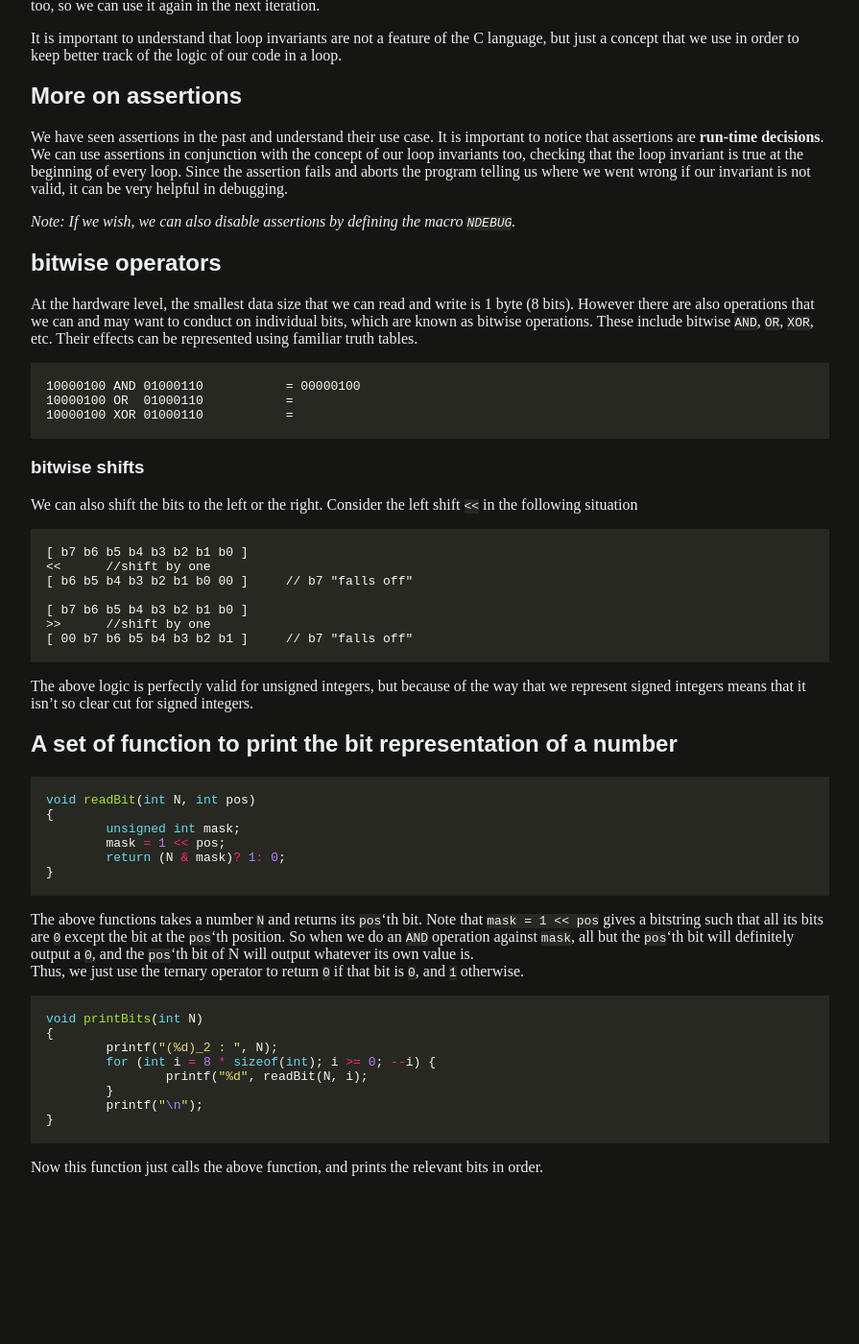
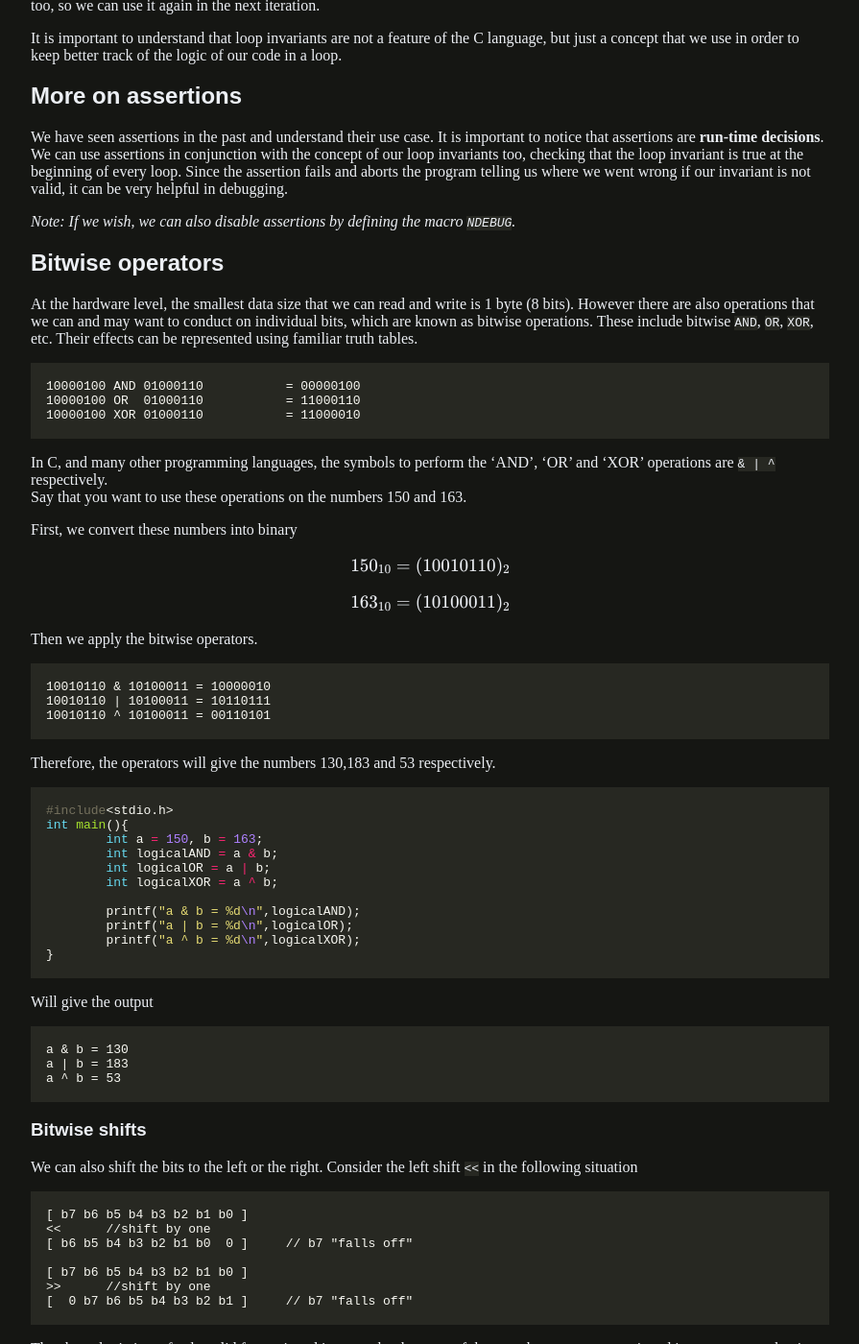
Before and after one commit to iiit-notebook/iiit-notebook.github.io, a Jekyll site: the page built from _posts/2020-11-06-c-pro-lecture-22.md, in a window 1280 px wide and 1400 px high, scrolled down 644 px. Shown: the whole window at 96% size, without its empty margins (192-1087 px from the left). Built offline with Jekyll 4.4.1, drawn with Linux system fonts in a browser that asks for light colours; formulas are drawn with MathJax 3; before the commit the page ends 1905 px from its top, so only the background shows below that; some of the changed text lies outside the part shown.

Commit message:
Added some examples for CPro 22

````diff
--- a/_posts/2020-11-06-c-pro-lecture-22.md
+++ b/_posts/2020-11-06-c-pro-lecture-22.md
@@ -39,7 +39,7 @@ Since the assertion fails and aborts the program telling us where we went wrong
 
 *Note: If we wish, we can also disable assertions by defining the macro `NDEBUG`.*
 
-## bitwise operators
+## Bitwise operators
 
 At the hardware level, the smallest data size that we can read and write is 1 byte (8 bits).
 However there are also operations that we can and may want to conduct on individual bits, which are known as bitwise operations.
@@ -47,20 +47,55 @@ These include bitwise `AND`, `OR`, `XOR`, etc. Their effects can be represented
 
 ```
 10000100 AND 01000110		= 00000100
-10000100 OR  01000110		=
-10000100 XOR 01000110 		=
+10000100 OR  01000110		= 11000110
+10000100 XOR 01000110 		= 11000010
 ```
+In C, and many other programming languages, the symbols to perform the 'AND', 'OR' and 'XOR' operations are ``` & | ^ ``` respectively.
+Say that you want to use these operations on the numbers 150 and 163.
 
-### bitwise shifts
+First, we convert these numbers into binary
+
+$$150_{10} = (10010110)_{2}$$
+
+$$163_{10} = (10100011)_{2}$$
+
+Then we apply the bitwise operators.
+```
+10010110 & 10100011 = 10000010
+10010110 | 10100011 = 10110111
+10010110 ^ 10100011 = 00110101
+```
+Therefore, the operators will give the numbers 130,183 and 53 respectively.
+
+```c
+#include<stdio.h>
+int main(){
+	int a = 150, b = 163;
+	int logicalAND = a & b;
+	int logicalOR = a | b;
+	int logicalXOR = a ^ b;
+
+	printf("a & b = %d\n",logicalAND);
+	printf("a | b = %d\n",logicalOR);
+	printf("a ^ b = %d\n",logicalXOR);
+}
+```
+Will give the output
+```
+a & b = 130
+a | b = 183
+a ^ b = 53
+```
+### Bitwise shifts
 We can also shift the bits to the left or the right. Consider the left shift `<<` in the following situation
 ```
 [ b7 b6 b5 b4 b3 b2 b1 b0 ]
 <<	//shift by one
-[ b6 b5 b4 b3 b2 b1 b0 00 ]	// b7 "falls off"
+[ b6 b5 b4 b3 b2 b1 b0  0 ]	// b7 "falls off"
 
 [ b7 b6 b5 b4 b3 b2 b1 b0 ]
 >>	//shift by one
-[ 00 b7 b6 b5 b4 b3 b2 b1 ]	// b7 "falls off"
+[  0 b7 b6 b5 b4 b3 b2 b1 ]	// b7 "falls off"
 ```
 
 The above logic is perfectly valid for unsigned integers, but because of the way that we represent signed integers means that it isn't so clear cut for signed integers.
@@ -80,6 +115,23 @@ Note that `mask = 1 << pos` gives a bitstring such that all its bits are `0` exc
 So when we do an `AND` operation against `mask`, all but the `pos`'th bit will definitely output a `0`, and the `pos`'th bit of N will output whatever its own value is.
 Thus, we just use the ternary operator to return `0` if that bit is `0`, and `1` otherwise.
 
+Say that you have a number 154
+
+
+$$154_{10} = (10011010)_{2} $$
+
+We want to check if the 4th bit from the right is 0 or 1.
+therefore we'd call the function as ```readBit(154,4)```
+
+In the function _readBit_, the variable mask will be assigned a value ```1<<pos```  which is basically $$2^{pos}$$, so mask will be equal to $$2^{4} = 16_{10} = (00001000)_{2}$$
+
+In the return line, we check the value of ``` N & mask ```
+
+
+```
+10011010 & 00001000 = 00001000
+```
+Therefore the resultant is 16, which is non-zero. Hence, the bit as pos=4 is set (equal to 1), So we return 1, else we return 0.
 ```c
 void printBits(int N)
 {
````
